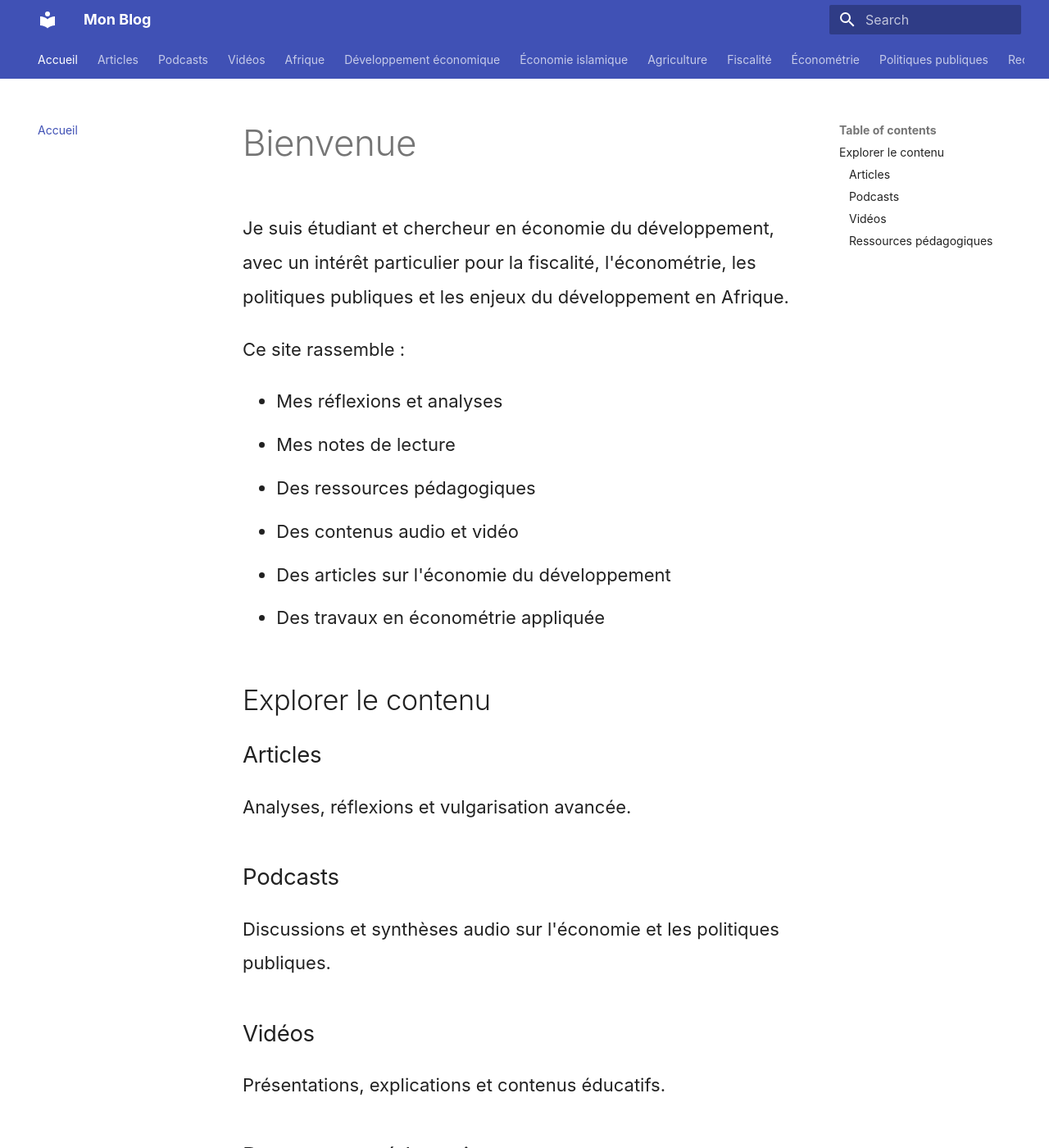
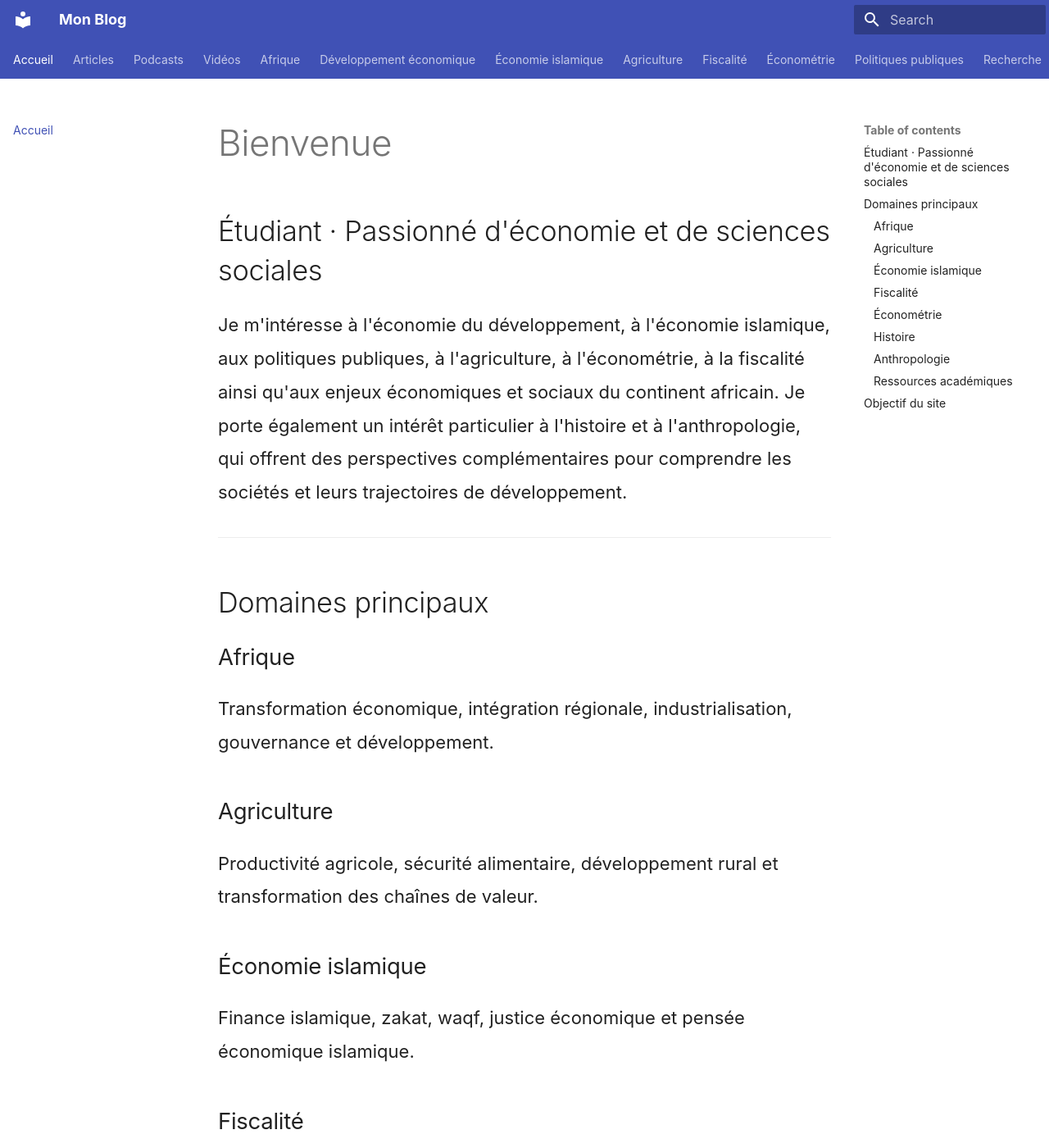
Before and after one commit to bduv/blog, an MkDocs documentation site: the page built from docs/index.md, in a window 1280 px wide and 1400 px high. Shown: the whole window at 82% size. Built offline with MkDocs 1.6.1 and Material for MkDocs 9.7.7, drawn with Linux system fonts in a browser that asks for light colours; some of the changed text lies outside the part shown.

Commit message:
Nouvelle page accueil

```diff
--- a/docs/index.md
+++ b/docs/index.md
@@ -1,34 +1,51 @@
 # Bienvenue
 
-Je suis étudiant et chercheur en économie du développement, avec un intérêt particulier pour la fiscalité, l'économétrie, les politiques publiques et les enjeux du développement en Afrique.
+## Étudiant · Passionné d'économie et de sciences sociales
 
-Ce site rassemble :
-
-* Mes réflexions et analyses
-* Mes notes de lecture
-* Des ressources pédagogiques
-* Des contenus audio et vidéo
-* Des articles sur l'économie du développement
-* Des travaux en économétrie appliquée
-
-## Explorer le contenu
-
-### Articles
-
-Analyses, réflexions et vulgarisation avancée.
-
-### Podcasts
-
-Discussions et synthèses audio sur l'économie et les politiques publiques.
-
-### Vidéos
-
-Présentations, explications et contenus éducatifs.
-
-### Ressources pédagogiques
-
-Supports de cours, guides méthodologiques et outils d'apprentissage.
+Je m'intéresse à l'économie du développement, à l'économie islamique, aux politiques publiques, à l'agriculture, à l'économétrie, à la fiscalité ainsi qu'aux enjeux économiques et sociaux du continent africain. Je porte également un intérêt particulier à l'histoire et à l'anthropologie, qui offrent des perspectives complémentaires pour comprendre les sociétés et leurs trajectoires de développement.
 
 ---
 
-> La connaissance progresse lorsqu'elle est partagée.
+## Domaines principaux
+
+### Afrique
+
+Transformation économique, intégration régionale, industrialisation, gouvernance et développement.
+
+### Agriculture
+
+Productivité agricole, sécurité alimentaire, développement rural et transformation des chaînes de valeur.
+
+### Économie islamique
+
+Finance islamique, zakat, waqf, justice économique et pensée économique islamique.
+
+### Fiscalité
+
+Fiscalité du développement, finances publiques, gouvernance fiscale et mobilisation des ressources.
+
+### Économétrie
+
+Analyse quantitative, séries temporelles, modélisation économique et outils statistiques.
+
+### Histoire
+
+Histoire économique, histoire des sociétés africaines et évolution des institutions.
+
+### Anthropologie
+
+Étude des sociétés, des cultures et des dynamiques sociales liées au développement.
+
+### Ressources académiques
+
+Méthodologie, notes de lecture, synthèses d'ouvrages et ressources pédagogiques.
+
+---
+
+## Objectif du site
+
+Construire progressivement une bibliothèque de connaissances ouverte autour de l'économie, du développement, de l'Afrique, de l'histoire et des sciences sociales, tout en partageant mes apprentissages, mes réflexions et mes découvertes.
+
+---
+
+> La connaissance prend toute sa valeur lorsqu'elle est partagée.
--- a/docs/stylesheets/extra.css
+++ b/docs/stylesheets/extra.css
@@ -1,21 +1,37 @@
 :root{
-    --md-text-font: 'Inter';
+    --md-text-font: Inter, sans-serif;
 }
 
 .md-typeset{
     font-size:1.1rem;
-    line-height:1.9;
+    line-height:1.85;
 }
 
 .md-content{
-    max-width:850px;
+    max-width:900px;
     margin:auto;
 }
 
 img{
-    border-radius:12px;
+    border-radius:16px;
 }
 
 .md-header{
-    backdrop-filter:blur(10px);
+    backdrop-filter:blur(12px);
 }
+
+.md-grid{
+    max-width:1400px;
+}
+
+h1{
+    font-weight:800;
+}
+
+h2{
+    margin-top:2rem;
+}
+
+blockquote{
+    border-left:4px solid #448aff;
+}
```
